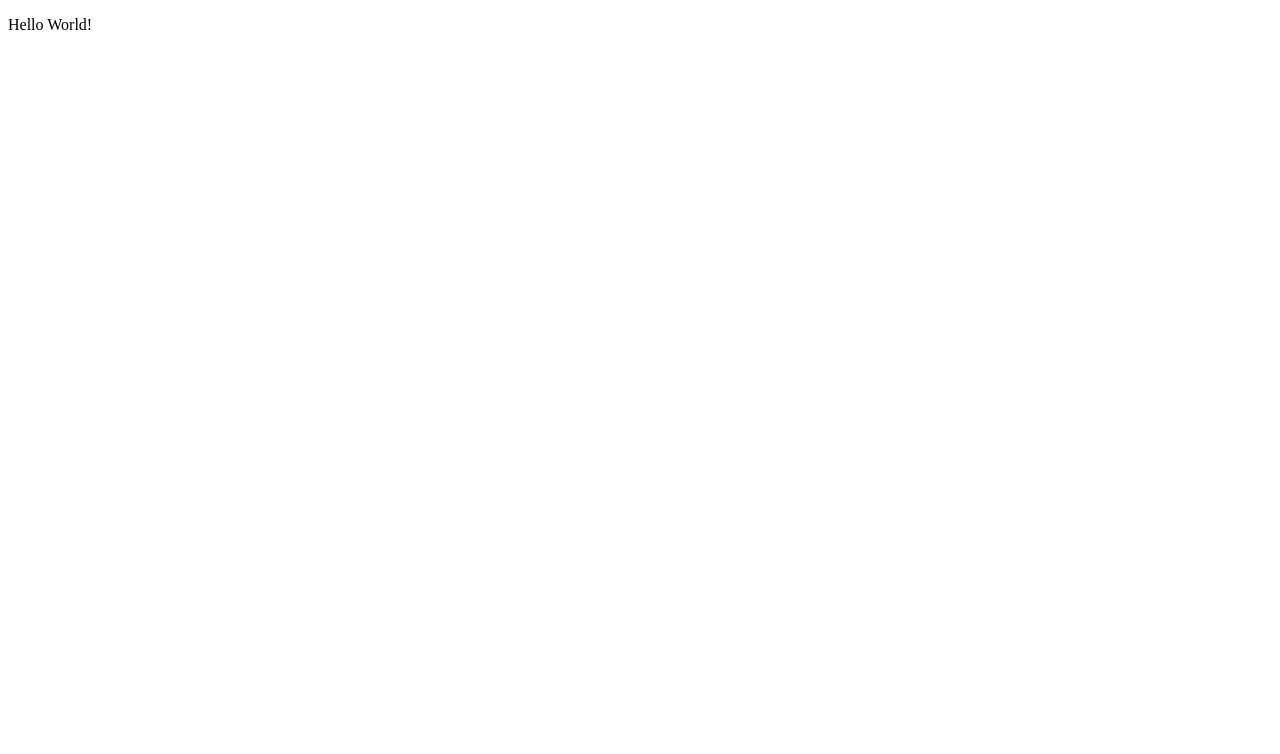
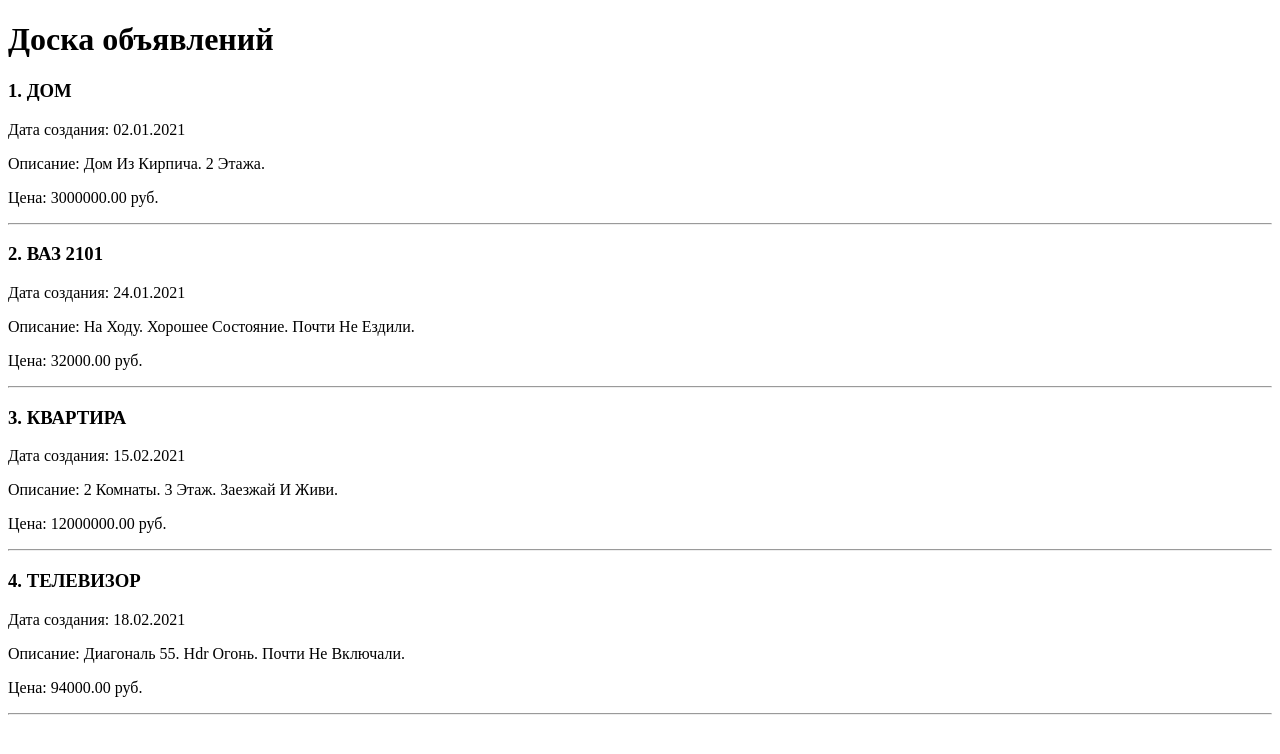
Before and after one commit to JohnyXXX/learning_django, a Django app: page / in a window 1280 px wide. Before the commit the part shown is almost empty. Shown: the top 754 px of the page. Run offline with Django 3.2, Linux system fonts and the light colour scheme.

Commit message:
ДЗ: 1. По своей предметной области создать структуру (словарь), со значениями типа списки, строки, и тд. Применить уловия, циклы и их встроеные функции, фильтры

```diff
--- a/core/templates/index.html
+++ b/core/templates/index.html
@@ -6,7 +6,13 @@
 </head>
 <body>
 
-<p>Hello World!</p>
-
+<h1>Доска объявлений</h1>
+{% for item in data %}
+    <h3>{{ forloop.counter }}. {{ item.1.title|upper }}</h3>
+    <p>Дата создания: {{ item.0.create_data }}</p>
+    <p>Описание: {{ item.2.content|title }}</p>
+    <p>Цена: {{ item.3.price|floatformat:'2' }} руб.</p>
+    <hr>
+{% endfor %}
 </body>
 </html>
--- a/core/views.py
+++ b/core/views.py
@@ -1,6 +1,33 @@
 from django.shortcuts import render
 
+# Create your views here.
+bboard = [
+    [
+        {'create_data': '02.01.2021'},
+        {'title': 'Дом'},
+        {'content': 'Дом из кирпича. 2 этажа.'},
+        {'price': 3000000}
+    ],
+    [
+        {'create_data': '24.01.2021'},
+        {'title': 'Ваз 2101'},
+        {'content': 'На ходу. Хорошее состояние. Почти не ездили.'},
+        {'price': 32000}
+    ],
+    [
+        {'create_data': '15.02.2021'},
+        {'title': 'Квартира'},
+        {'content': '2 комнаты. 3 этаж. Заезжай и живи.'},
+        {'price': 12000000}
+    ],
+    [
+        {'create_data': '18.02.2021'},
+        {'title': 'Телевизор'},
+        {'content': 'Диагональ 55. HDR огонь. Почти не включали.'},
+        {'price': 94000}
+    ],
+]
 
-# Create your views here.
+
 def index(request):
-    return render(request, 'index.html')
+    return render(request, 'index.html', {'data': bboard})
```
